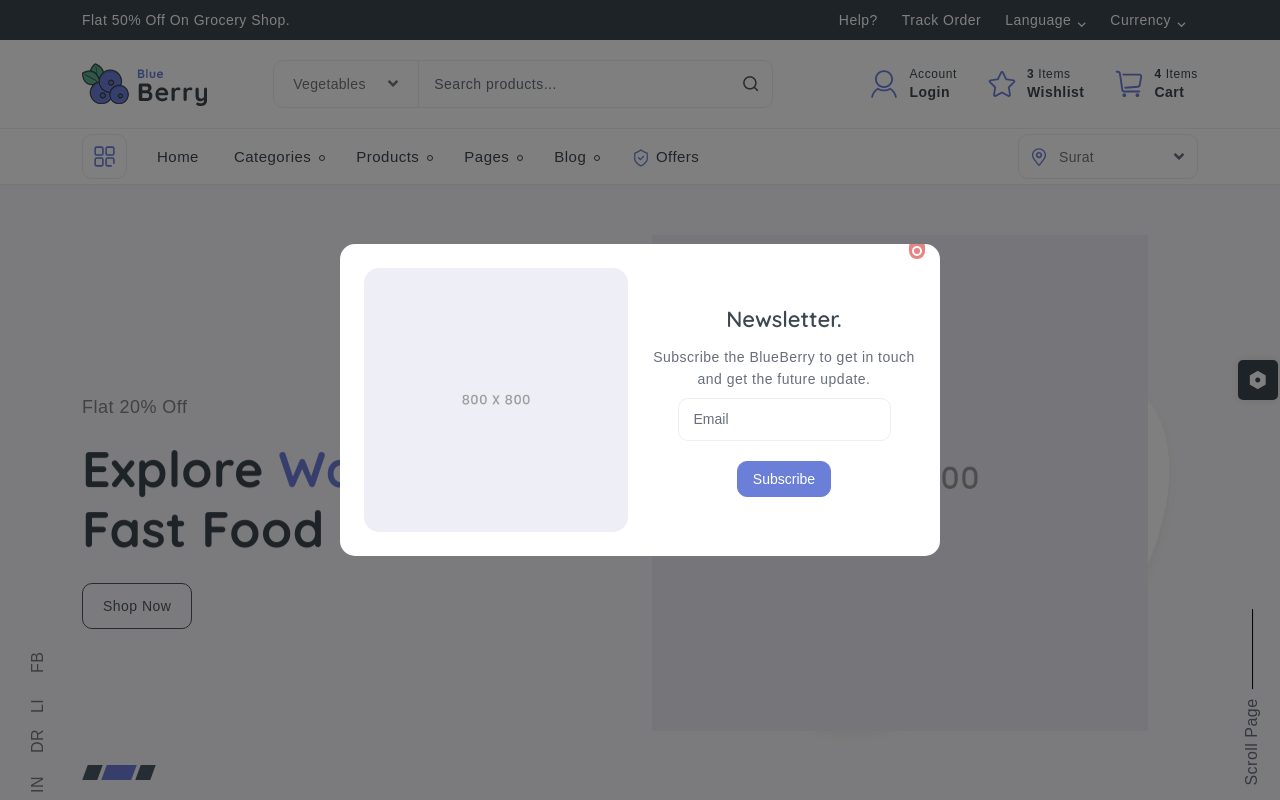
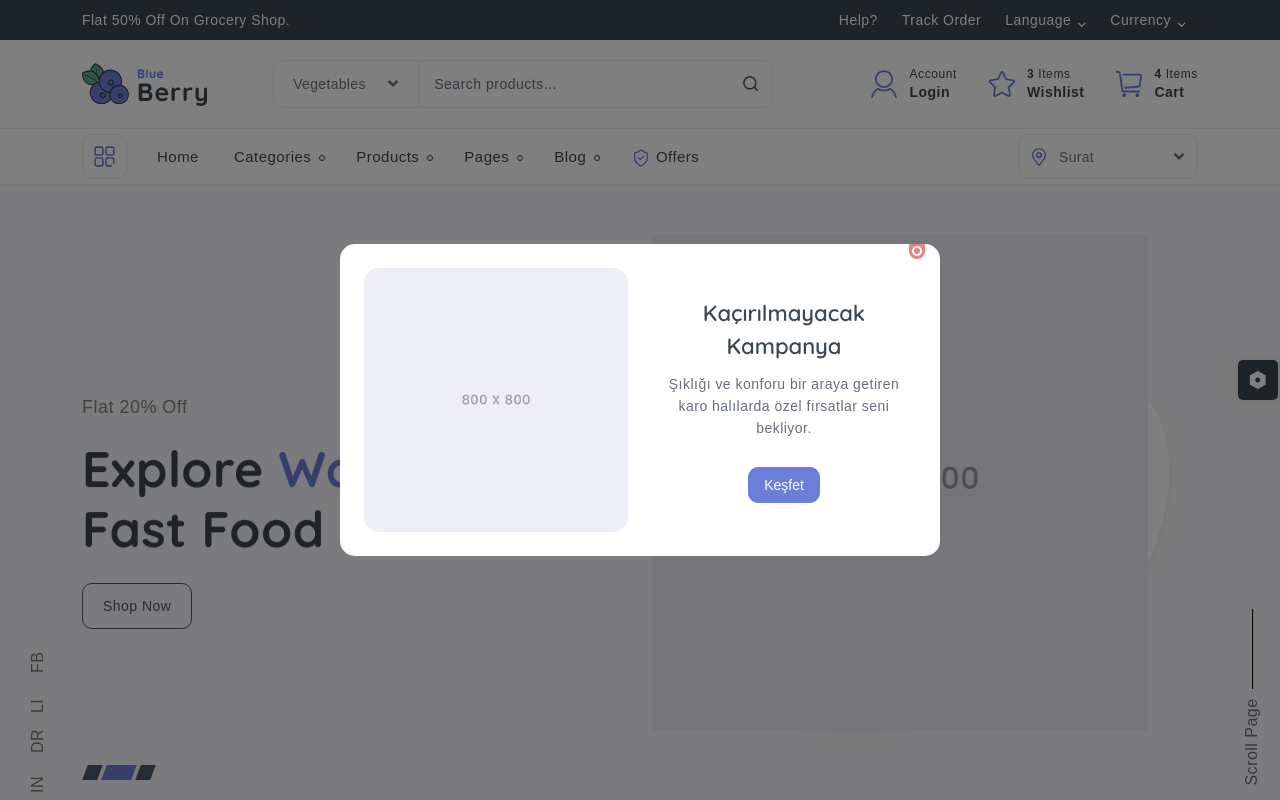
Before and after one commit to mfrknbrk/BerkHali.WebSite, a Next.js app: page / in a window 1280 px wide. Shown: the top 800 px of the page. Built offline with nearby package versions, Linux system fonts and the light colour scheme.

Commit message:
Pop-Up metinleri düzenlendi

```diff
--- a/src/components/modal/NewsletterModal.tsx
+++ b/src/components/modal/NewsletterModal.tsx
@@ -48,8 +48,8 @@ const NewsletterModal = () => {
                         </Col>
                         <Col md={6} className="col-12">
                             <div className="bb-popnews-box-content">
-                                <h2>Newsletter.</h2>
-                                <p>Subscribe the BlueBerry to get in touch and get the future update.</p>
+                                <h2>Kaçırılmayacak Kampanya</h2>
+                                <p>Şıklığı ve konforu bir araya getiren karo halılarda özel fırsatlar seni bekliyor.</p>
                                 <Formik
                                     validationSchema={schema}
                                     onSubmit={handleSubmit}
@@ -64,7 +64,7 @@ const NewsletterModal = () => {
                                         return (
                                             <Form noValidate onSubmit={handleSubmit} className="bb-popnews-form" action="#" method="post">
                                                 <Form.Group>
-                                                    <InputGroup>
+                                                    {/* <InputGroup>
                                                         <Form.Control
                                                             type="email"
                                                             className="form-control"
@@ -80,9 +80,9 @@ const NewsletterModal = () => {
                                                         <Form.Control.Feedback type="invalid">
                                                             {errors.email}
                                                         </Form.Control.Feedback>
-                                                    </InputGroup>
+                                                    </InputGroup> */}
                                                 </Form.Group>
-                                                <button type="submit" className="bb-btn-2" name="subscribe">Subscribe</button>
+                                                <button type="submit" className="bb-btn-2" name="subscribe">Keşfet</button>
                                             </Form>
                                         )
                                     }}
```
